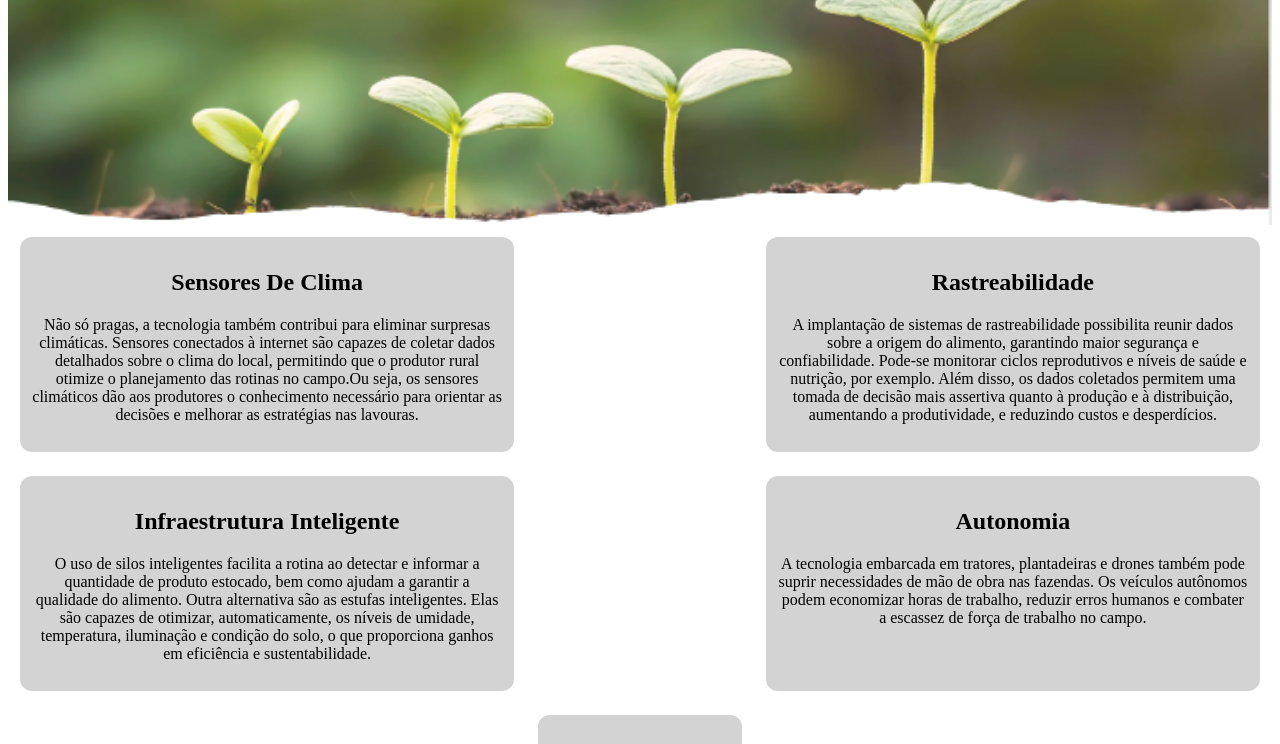
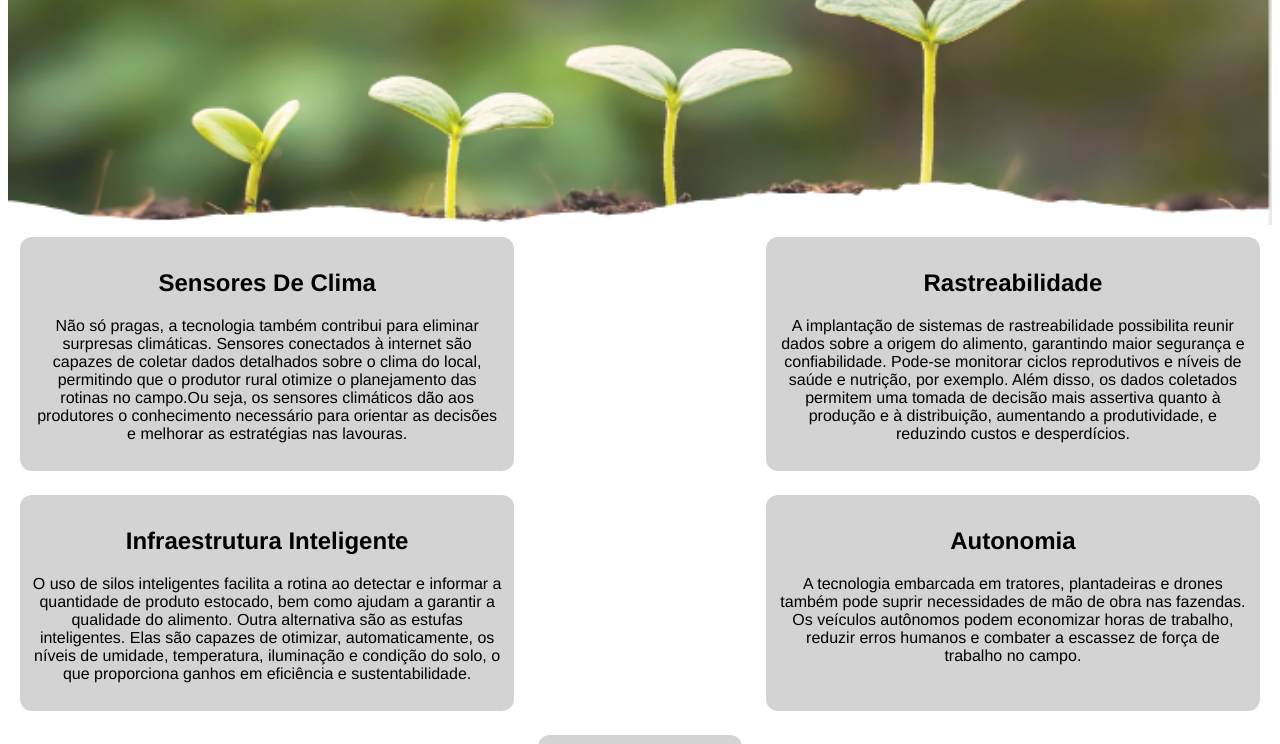
Before and after one commit to mariazinha56/Tecnologias-guiando-o-agroneg-cio, a plain HTML site: page index.html in a window 1280 px wide. Shown: the part 73-817 px from the top of the page. Drawn offline with Linux system fonts and the light colour scheme.

Commit message:
ASDFGHJKL

```diff
--- a/index.html
+++ b/index.html
@@ -5,6 +5,7 @@
     <meta name="viewport" content="width=device-width, initial-scale=1.0">
     <title>Tecnologias-que-ajudam-no-agronegócio</title>
     <link rel="stylesheet" href="style.css">
+    <link href="https://fonts.google.com/share?selection.family=Libre+Franklin:ital,wght@0,100..900;1,100..900">
 </head>
 <body>
     <header>
--- a/style.css
+++ b/style.css
@@ -1,4 +1,5 @@
 body{
+    font-family: 'Franklin Gothic Medium', 'Arial Narrow', Arial, sans-serif;
     background-color: rgb(255, 255, 255);
 }
 
```
